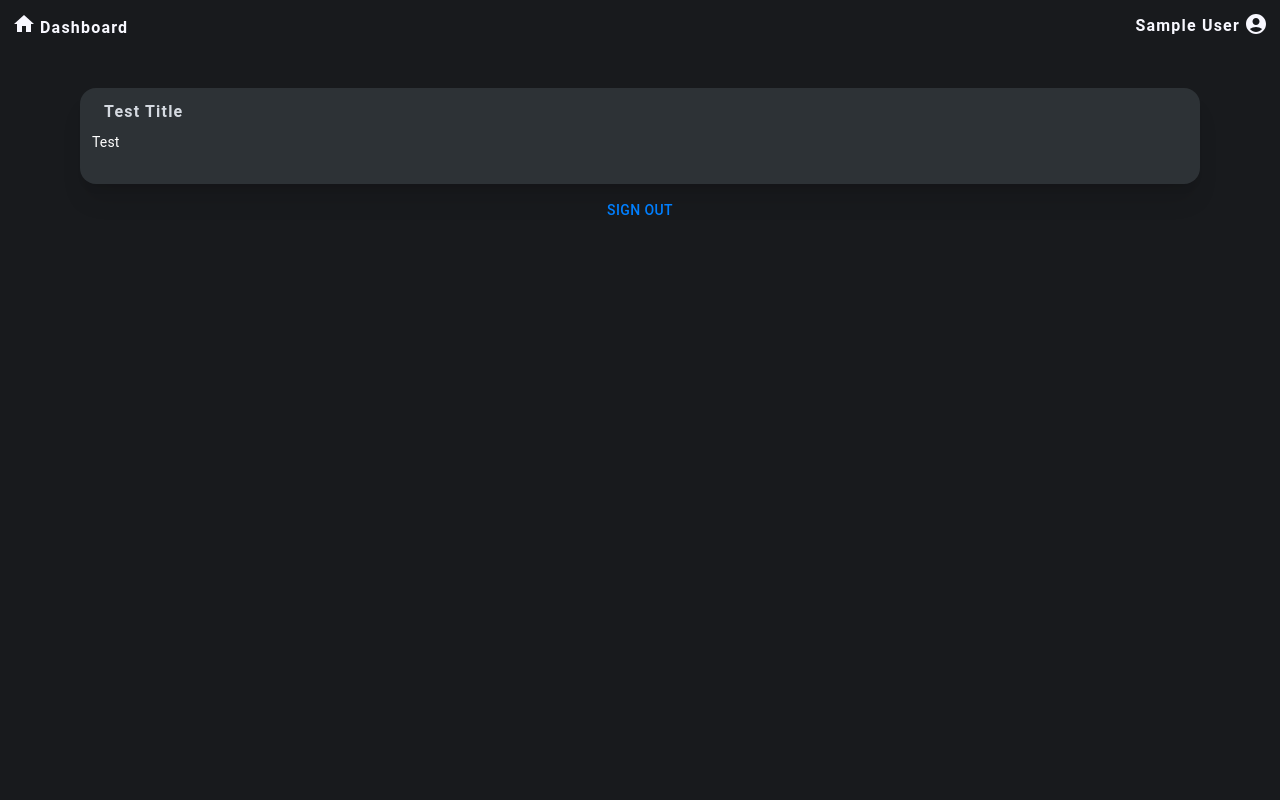
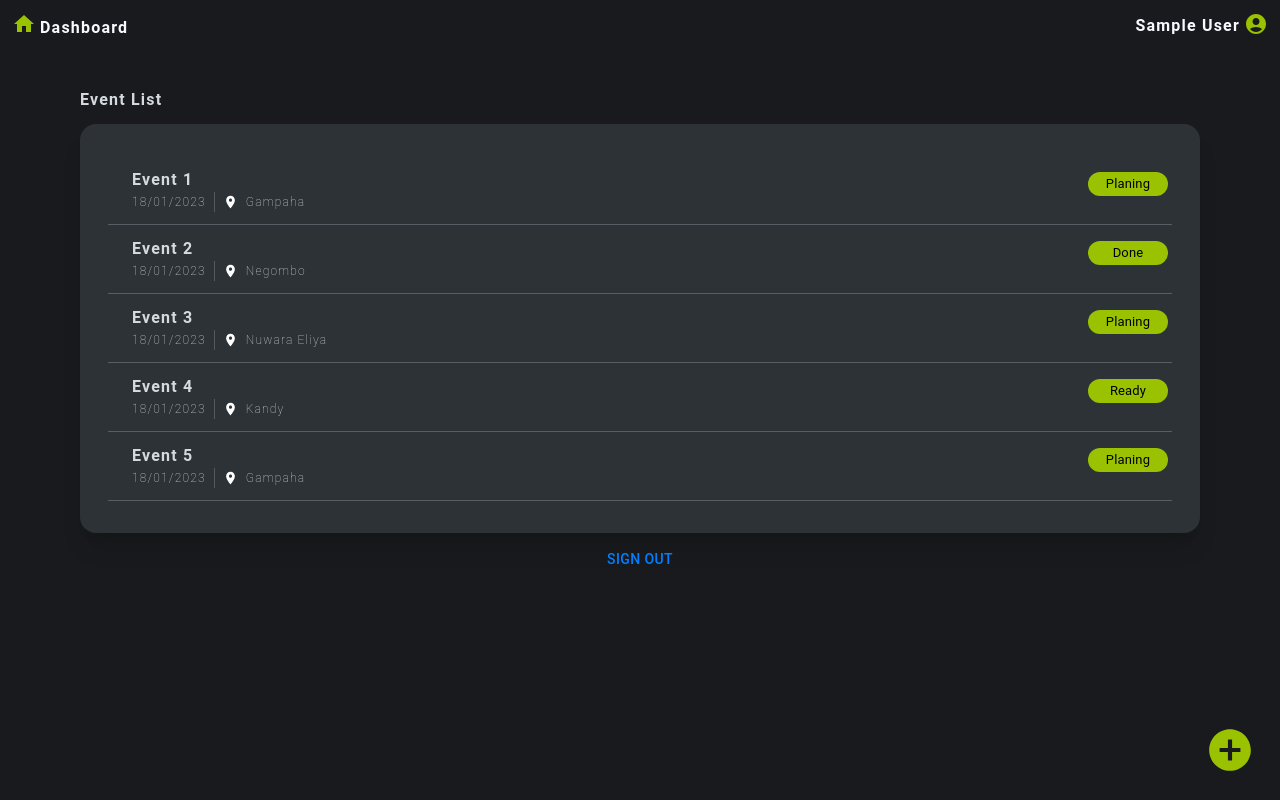
Before and after one commit to CWxMaxX/event-management-web-app, a Next.js app in the folder event-man-web-app/: page /home in a window 1280 px wide. Built offline with nearby package versions, Linux system fonts and the light colour scheme; no server answers; sample sign-in values are in the browser's storage.

Commit message:
Dashboard UI added.

```diff
--- /dev/null
+++ b/event-man-web-app/components/Cards/ListCard.jsx
@@ -0,0 +1,81 @@
+import React from "react";
+import { SectionColumn, SectionRow } from "../Layouts/sectionLayouts";
+import { Chip, Divider } from "@mui/material";
+import LocationOnIcon from "@mui/icons-material/LocationOn";
+
+function ListCard({ title }) {
+  const _array = [
+    {
+      title: "Event 1",
+      location: "Gampaha",
+      date: "18/01/2023",
+      status: "Planing",
+    },
+    {
+      title: "Event 2",
+      location: "Negombo",
+      date: "18/01/2023",
+      status: "Done",
+    },
+    {
+      title: "Event 3",
+      location: "Nuwara Eliya",
+      date: "18/01/2023",
+      status: "Planing",
+    },
+    {
+      title: "Event 4",
+      location: "Kandy",
+      date: "18/01/2023",
+      status: "Ready",
+    },
+    {
+      title: "Event 5",
+      location: "Gampaha",
+      date: "18/01/2023",
+      status: "Planing",
+    },
+  ];
+  const renderList = (array) => {
+    return array.map((item, i) => {
+      return (
+        <div>
+          <SectionRow className={"justify-center relative "}>
+            <SectionColumn className={"w-full px-10  py-3"}>
+              <div className={"mainText"}>{item.title}</div>
+              <SectionRow className={"w-full items-center"}>
+                <div className={"subText "}>{item.date}</div>
+                <Divider
+                  orientation="vertical"
+                  sx={{ bgcolor: "#5f666e", mx: 1 }}
+                />
+                <LocationOnIcon fontSize={"small"} sx={{ width: 15, mr: 1 }} />
+                <div className={"subText "}>{item.location}</div>
+                <Chip
+                  size={"small"}
+                  label={item.status}
+                  sx={{ bgcolor: "#9ac200", color: "#000" }}
+                  className={"absolute top-4 w-20 right-5"}
+                />
+              </SectionRow>
+            </SectionColumn>
+          </SectionRow>
+          <Divider variant="middle" light sx={{ bgcolor: "#5f666e" }} />
+        </div>
+      );
+    });
+  };
+  return (
+    <SectionColumn className="w-full    my-2 px-6 sm:px-10 md:px-16 lg:px-20">
+      <span className={" top-3 left-6 mb-3 subTitle font-bold"}>{title}</span>
+      <div
+        className="w-full   py-8 px-3 border-0 shadow-xl rounded-2xl
+        backgroundCard text-white "
+      >
+        <SectionColumn className={"w-full"}>{renderList(_array)}</SectionColumn>
+      </div>
+    </SectionColumn>
+  );
+}
+
+export default ListCard;
--- a/event-man-web-app/components/Cards/backgroundCard.jsx
+++ b/event-man-web-app/components/Cards/backgroundCard.jsx
@@ -4,14 +4,12 @@ import { SectionColumn } from "../Layouts/sectionLayouts";
 function BackgroundCard({ title, children }) {
   return (
     <SectionColumn className="w-full    my-2 px-6 sm:px-10 md:px-16 lg:px-20">
+      <span className={" top-3 left-6 mb-3 subTitle font-bold"}>{title}</span>
       <div
-        className="w-full bg-green-200 relative py-8 px-3 border-0 shadow-xl rounded-2xl
+        className="w-full   py-8 px-3 border-0 shadow-xl rounded-2xl
         backgroundCard text-white "
       >
-        <span className={"absolute top-3 left-6 mb-8 subTitle font-bold"}>
-          {title}
-        </span>
-        <div className={"mt-3 text-sm "}>{children}</div>
+        <SectionColumn className={"w-full"}>{children}</SectionColumn>
       </div>
     </SectionColumn>
   );
--- a/event-man-web-app/components/Layouts/CommonLayout.jsx
+++ b/event-man-web-app/components/Layouts/CommonLayout.jsx
@@ -24,18 +24,23 @@ function CommonLayout({ children, title }) {
     router.push("/home");
   };
   return (
-    <div className={"flex-1 bgDark "}>
+    <div className={"flex-1 h-screen  bgDark "}>
       <SectionRow className="h-12 bgDark z-10 sm:justify-start justify-center  title  w-full items-center px-10 fixed ">
-        <HomeIcon onClick={() => goToHome()} className={"absolute  left-3"} />
+        <HomeIcon
+          sx={{ color: "#9ac200" }}
+          onClick={() => goToHome()}
+          className={"absolute  left-3"}
+        />
         <span className={"mt-2"}>{title || "---"}</span>
         <span className={"pt-1 absolute hidden sm:inline-block right-10 "}>
           {user?.displayName || "No User"}
         </span>
-        <AccountCircleIcon className={"absolute  right-3 z-10"} />
+        <AccountCircleIcon
+          sx={{ color: "#9ac200" }}
+          className={"absolute  right-3 z-10"}
+        />
       </SectionRow>
-      <SectionColumn
-        className={"flex-1 z-0 w-full pt-20 min-h-screen  items-center"}
-      >
+      <SectionColumn className={"flex-1 z-0 w-full pt-20    items-center"}>
         {children}
       </SectionColumn>
     </div>
--- a/event-man-web-app/pages/home/index.js
+++ b/event-man-web-app/pages/home/index.js
@@ -3,10 +3,11 @@ import { Button } from "@mui/material";
 import { auth } from "../../firebaseConfig";
 import { signOut } from "firebase/auth";
 import CommonLayout from "../../components/Layouts/CommonLayout";
-
+import AddCircleIcon from "@mui/icons-material/AddCircle";
 import { useRouter } from "next/router";
 
 import BackgroundCard from "../../components/Cards/backgroundCard";
+import ListCard from "../../components/Cards/ListCard";
 
 function index() {
   const router = useRouter();
@@ -24,10 +25,23 @@ function index() {
       });
   };
   return (
-    <div className={"flex-1 "}>
+    <div className={"flex-1 my-0 h-screen bgDark overflow-y-scroll"}>
       <CommonLayout title={"Dashboard"}>
-        <BackgroundCard title={"Test Title"}>Test</BackgroundCard>
+        {/*<BackgroundCard title={"Test Title"}>Test</BackgroundCard>*/}
+        <ListCard title={"Event List"} />
         <Button onClick={handleSignOut}>Sign Out</Button>
+        <div>
+          <AddCircleIcon
+            sx={{
+              color: "#9ac200",
+              width: 50,
+              height: 50,
+              position: "fixed",
+              bottom: 25,
+              right: 25,
+            }}
+          />
+        </div>
       </CommonLayout>
     </div>
   );
--- a/event-man-web-app/pages/index.js
+++ b/event-man-web-app/pages/index.js
@@ -14,7 +14,7 @@ export default function Home() {
     setTimeout(() => router.push("/auth"), 2000);
   }, []);
   return (
-    <div className="flex-1 flex flex-col justify-center items-center w-full h-screen ">
+    <div className="flex-1 flex flex-col justify-center items-center w-full h-screen bgDark ">
       <Head>
         <title>Event Management App</title>
         <link rel="icon" href="/favicon.ico" />
--- a/event-man-web-app/styles/_colors.scss
+++ b/event-man-web-app/styles/_colors.scss
@@ -5,4 +5,4 @@ $BACKGROUND_COLOR_DARK:#181a1d;
 $BACKGROUND_COLOR_LIGHT:#2d3236;
 $TEXT_LIGHT:#d5dae1;
 $TEXT_DARK:#5f666e;
-$ACCENT_GREEN:#5f666e
+$ACCENT_GREEN:#9ac200
--- a/event-man-web-app/styles/common.scss
+++ b/event-man-web-app/styles/common.scss
@@ -1,4 +1,5 @@
 @import 'colors';
+
 
 .backOrange{
   background-color: $ORANGE;
@@ -28,3 +29,21 @@
   color: ghostwhite;
   letter-spacing: 1.2px;
 }
+.full-height {
+  height: 100vh;
+}
+
+//Cards
+.mainText{
+  color: $TEXT_LIGHT;
+  font-size: 16px;
+  font-weight: 700;
+  letter-spacing: 1.2px;
+}
+.subText{
+  color: $TEXT_LIGHT;
+  font-size: 12px;
+  font-weight: 100;
+  letter-spacing: 1.2px;
+
+}
--- a/event-man-web-app/styles/globals.css
+++ b/event-man-web-app/styles/globals.css
@@ -9,6 +9,7 @@ body {
     max-width: 100vw;
     margin:0 auto;
     flex: 1;
+    background-color: #181a1d;
 
 }
 
```
